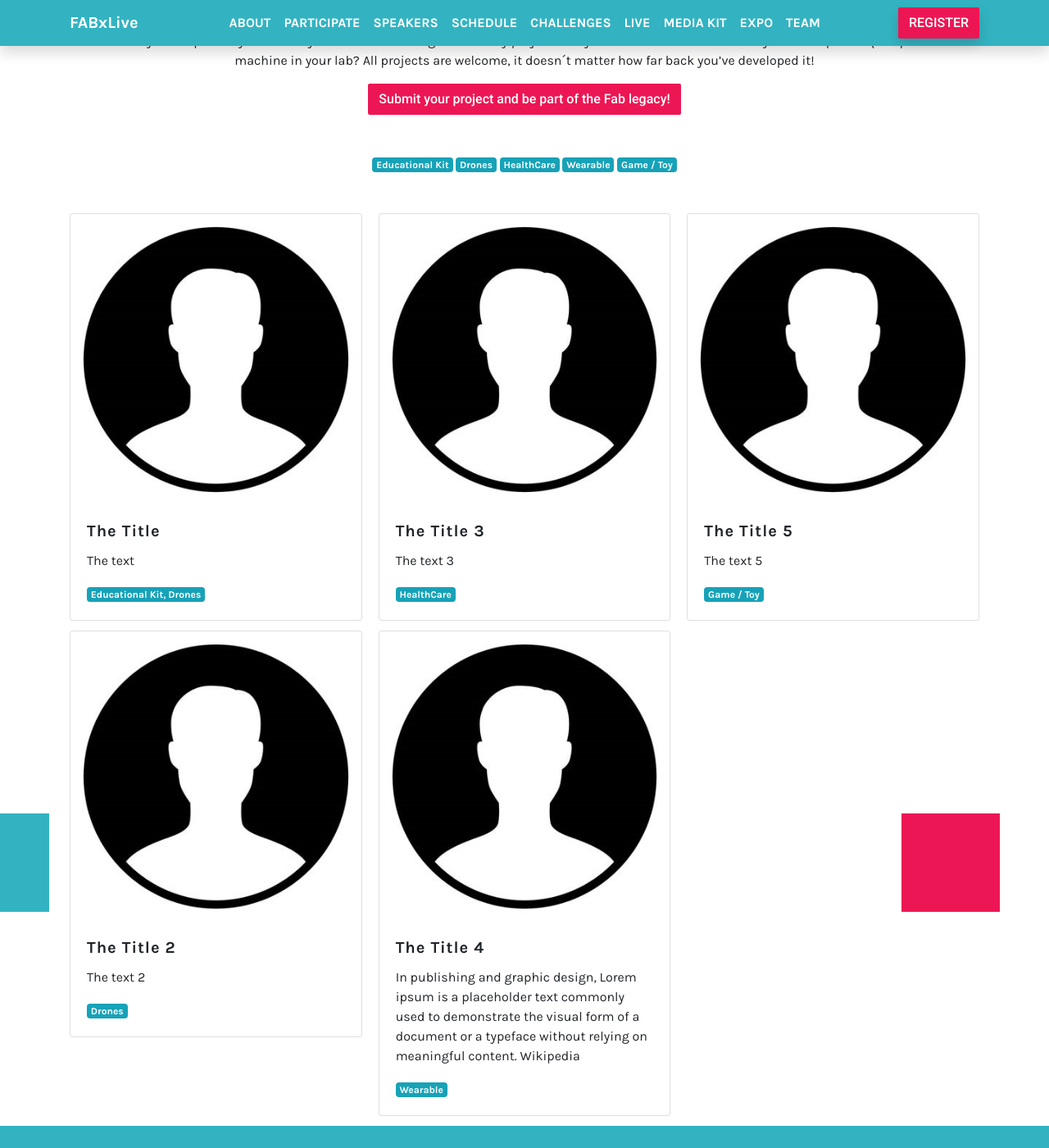
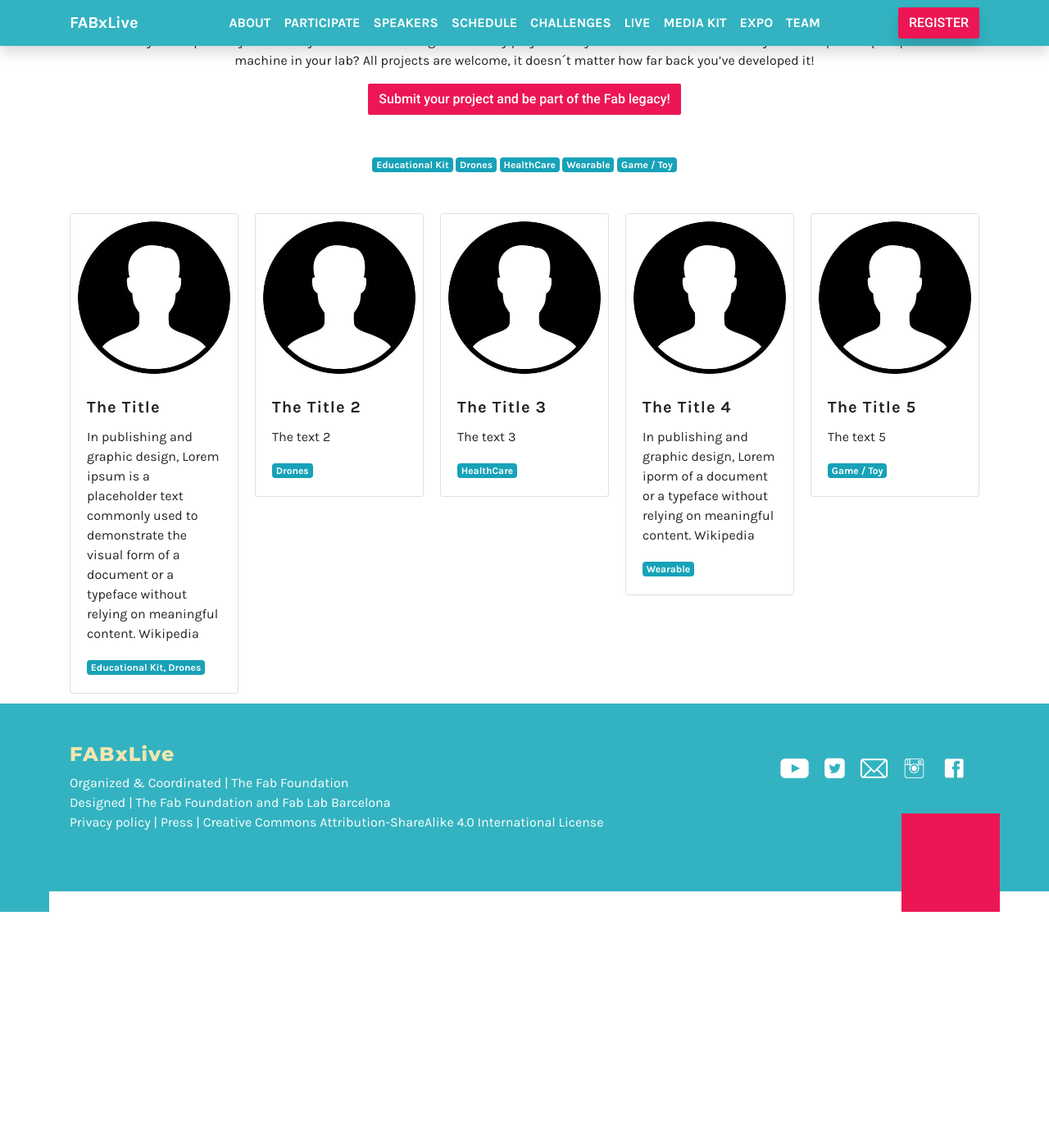
Before and after one commit to fabfoundation/fabxlive2020, a Jekyll site: the page built from expo.html, in a window 1280 px wide and 1400 px high, scrolled down 258 px. Shown: the whole window at 82% size. Built offline with Jekyll 4.4.1, drawn with Linux system fonts in a browser that asks for light colours; nearby versions of some CDN libraries.

Commit message:
Cards: 4 on xl

```diff
--- a/_data/expo.yml
+++ b/_data/expo.yml
@@ -1,7 +1,7 @@
 
 ---
 - title: 'The Title'
-  text: 'The text'
+  text: 'In publishing and graphic design, Lorem ipsum is a placeholder text commonly used to demonstrate the visual form of a document or a typeface without relying on meaningful content. Wikipedia'
   picture: "profile-example.png"
   tags:
     - Educational Kit
@@ -18,7 +18,7 @@
   tags: HealthCare
 
 - title: 'The Title 4'
-  text: 'In publishing and graphic design, Lorem ipsum is a placeholder text commonly used to demonstrate the visual form of a document or a typeface without relying on meaningful content. Wikipedia'
+  text: 'In publishing and graphic design, Lorem iporm of a document or a typeface without relying on meaningful content. Wikipedia'
   picture: "profile-example.png"
   tags: Wearable
 
--- a/assets/main.scss
+++ b/assets/main.scss
@@ -24,13 +24,24 @@ a {
   font-weight: 900;
 }
 
-// Extra large devices (large desktops, 1200px and up)
+// large devices (large desktops, 992px and up)
 @media (min-width: 992px) {
   h1 { font-size: 100px; }
   h2 { font-size: 50px; }
   h3 { font-size: 40px; }
   h4 { font-size: 24px; }
+  .card-columns {
+    column-count: 4;
+  }
 }
+
+// Extra large devices (large desktops, 1200px and up)
+@media (min-width: 1200px) {
+  .card-columns {
+    column-count: 5;
+  }
+}
+
 
 h1 {
   color: $grey;
```
